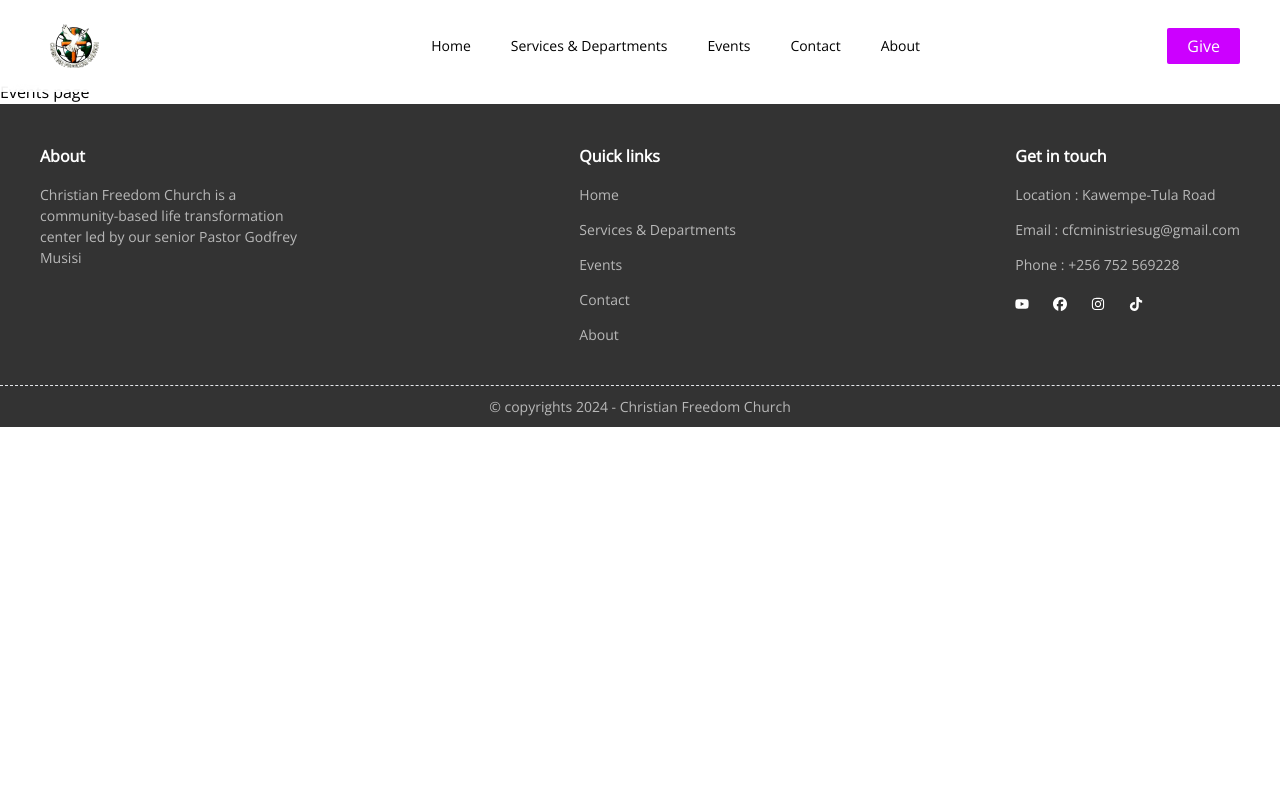
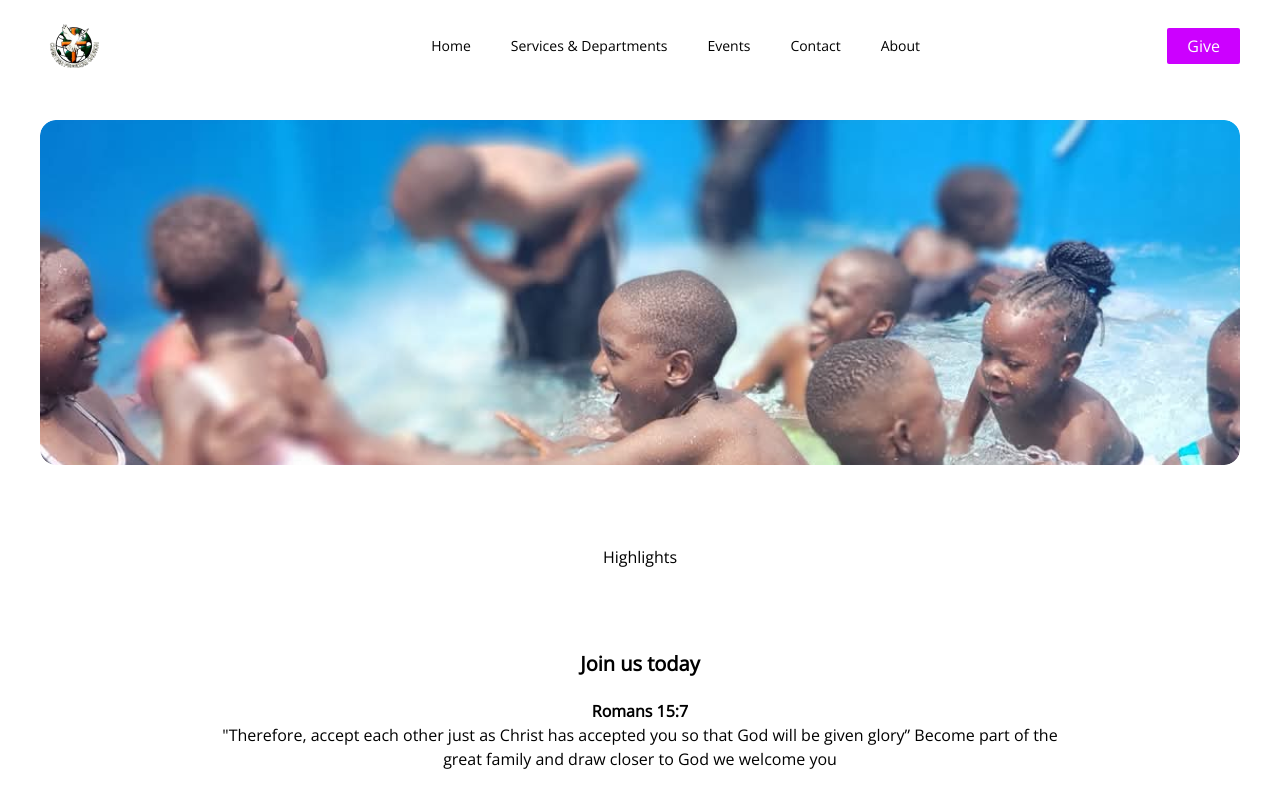
Before and after one commit to twesigetrejan/christian_freedom_church_website, a Next.js app: page /events in a window 1280 px wide. Shown: the top 789 px of the page. Built offline with nearby package versions, Linux system fonts and the light colour scheme.

Commit message:
events page formatting

```diff
--- a/app/events/page.tsx
+++ b/app/events/page.tsx
@@ -1,8 +1,26 @@
-export default function Events (){
-    return (
-        <div className="">
-
-            Events page
+import Image from "next/image";
+import Container from "@/components/container";
+import JoinCfc from "@/components/about/joinUs";
+import { UpcomingEvents } from "@/components/events/upcomingEvents";
+import { EventHighlights } from "@/components/events/eventHighlights";
+export default function Events() {
+  return (
+    <Container>
+      <div className="py-10 flex flex-col gap-10 items-center justify-center">
+        <div className="max-w-[1200px]">
+          <Image
+            layout=""
+            height={345}
+            width={1200}
+            className="object-cover rounded-2xl"
+            src={"/Images/events/events-hero.png"}
+            alt={"About Hero Image"}
+          />
         </div>
-    )
+        <UpcomingEvents />
+        <EventHighlights />
+        <JoinCfc />
+      </div>
+    </Container>
+  );
 }
--- /dev/null
+++ b/components/events/eventHighlights.tsx
@@ -0,0 +1,8 @@
+
+export const EventHighlights = () => {
+
+    return <div className="">
+
+        Highlights
+    </div>
+}
--- /dev/null
+++ b/components/events/upcomingEvents.tsx
@@ -0,0 +1,5 @@
+import Image from "next/image";
+
+export const UpcomingEvents = () => {
+  return <div className=""></div>;
+};
```
Also changed, not shown: public/Images/events-hero.png (deleted), public/Images/events/events-hero.png (added).
